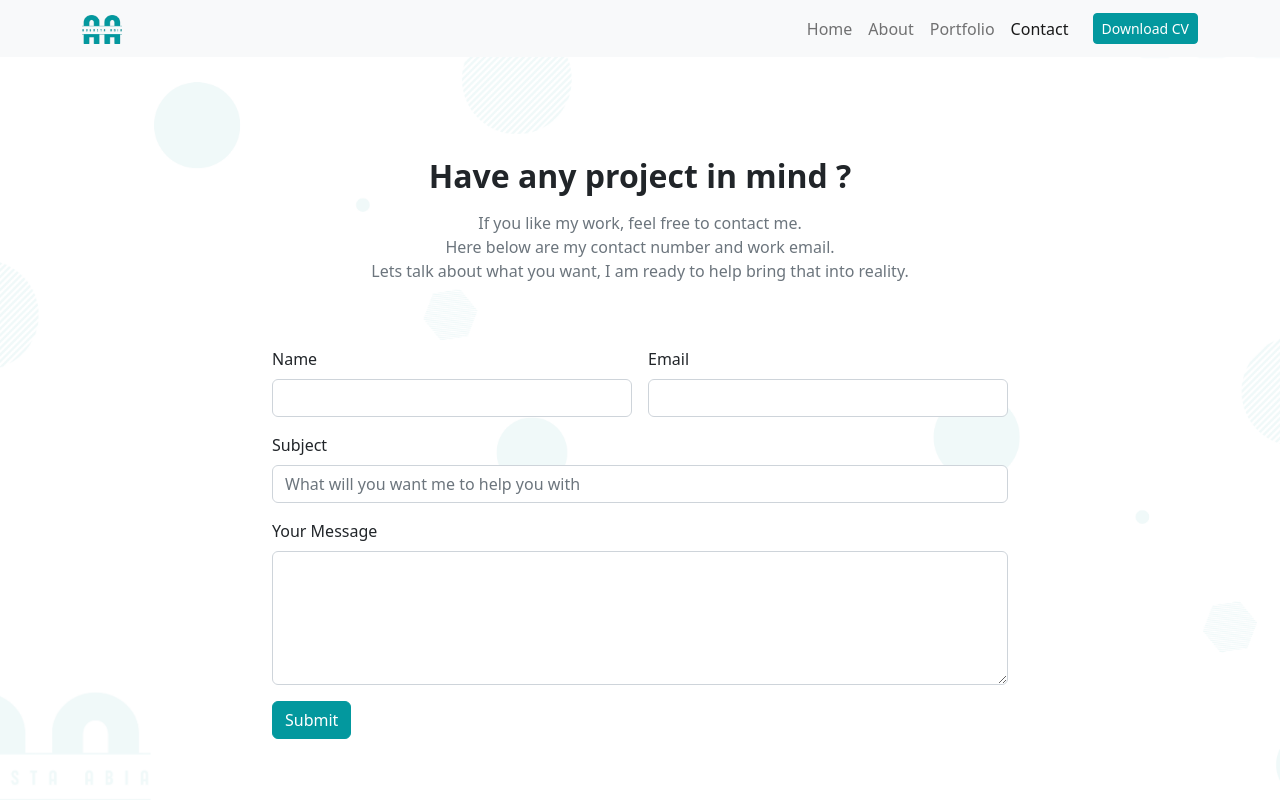
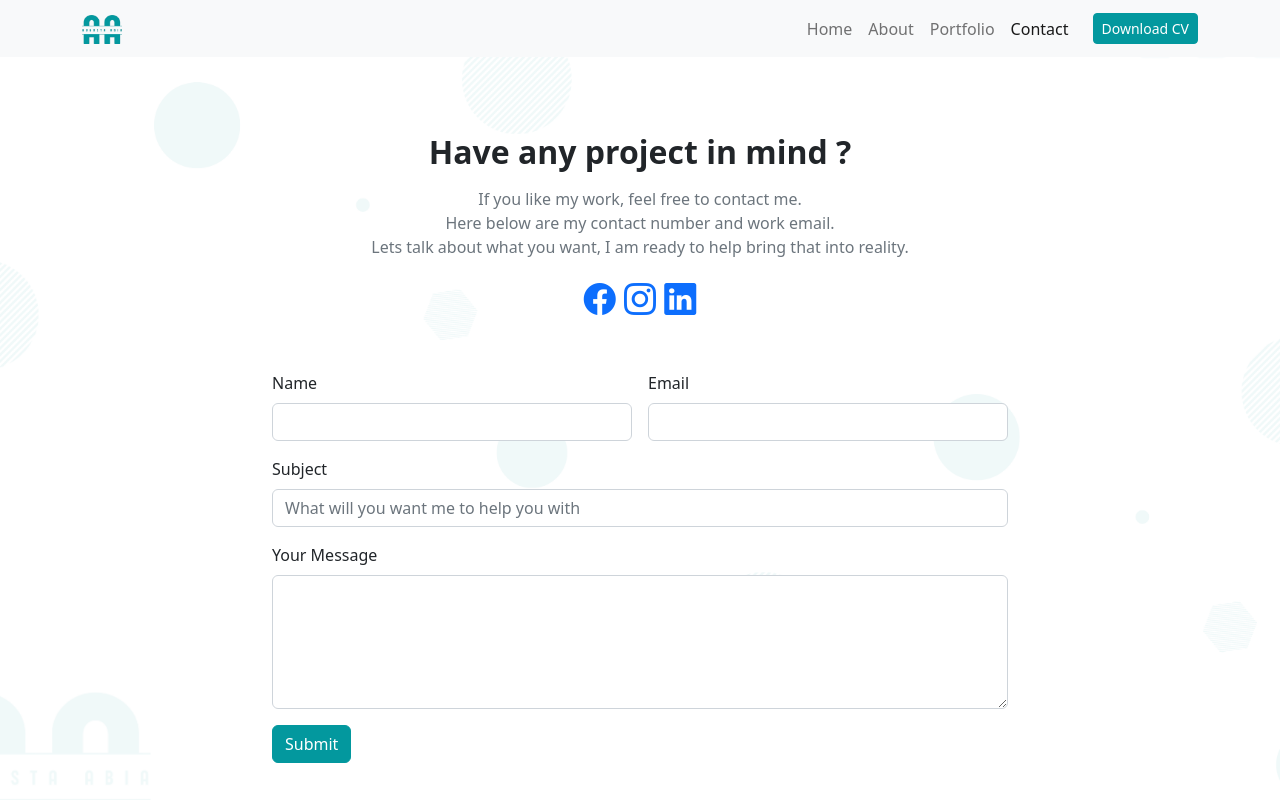
Before and after one commit to Naa-abia/portfolio, a plain HTML site: page contact.html in a window 1280 px wide. Drawn offline with nearby package versions, Linux system fonts and the light colour scheme.

Commit message:
social media icons on contact page

```diff
--- a/contact.html
+++ b/contact.html
@@ -8,6 +8,7 @@
     <title>Abia's Portfolio - Contact</title>
     <link rel="stylesheet" href="assets/css/bootstrap.min.css">
     <link rel="stylesheet" href="assets/css/style.css">
+    <link rel="stylesheet" href="https://cdn.jsdelivr.net/npm/bootstrap-icons@1.9.1/font/bootstrap-icons.css">
 </head>
 
 <body>
@@ -29,7 +30,7 @@
                     <li class="nav-item"><a class="nav-link " href="portfolio.html"> Portfolio</a></li>
                     <li class="nav-item"><a class="nav-link active" href="contact.html"> Contact</a></li>
                 </ul>
-               <a href="resume.pdf" class="btn btn-primary btn-sm ms-md-3">Download CV</a>
+                <a href="resume.pdf" class="btn btn-primary btn-sm ms-md-3">Download CV</a>
             </div>
 
         </div>
@@ -50,6 +51,18 @@
                                 bring that into reality.
                             </p>
                         </div>
+                    </div>
+                    <div class="text-center fs-2"  >
+                        <!-- Facebook -->
+                       <a href="https://www.facebook.com/augusta.addy"> <i class="bi bi-facebook "></i></a>
+
+                        <!-- Instagram -->
+                       <a href="https://www.instagram.com/abia_naa/"> <i class="bi bi-instagram"></i></a>
+
+                        <!-- Linkedin -->
+                      <a href="https://www.linkedin.com/in/augustaaddy/"> <i class="bi bi-linkedin"></i></a>
+
+
                     </div>
                     <div class="row mt-5">
                         <div class="col-md-8 offset-md-2">
@@ -98,6 +111,8 @@
 
 
 
+
+
     <script src="assets/js/bootstrap.bundle.min.js"></script>
 </body>
 
```
